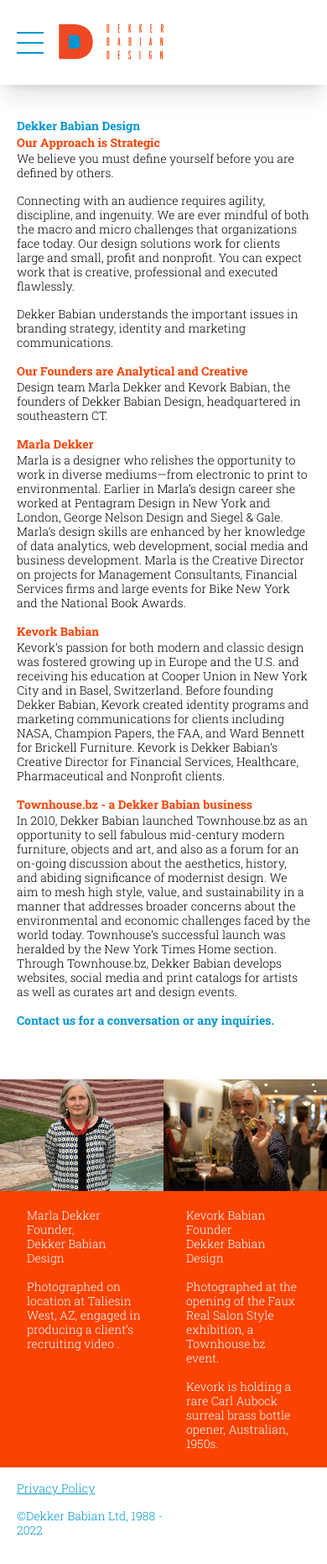
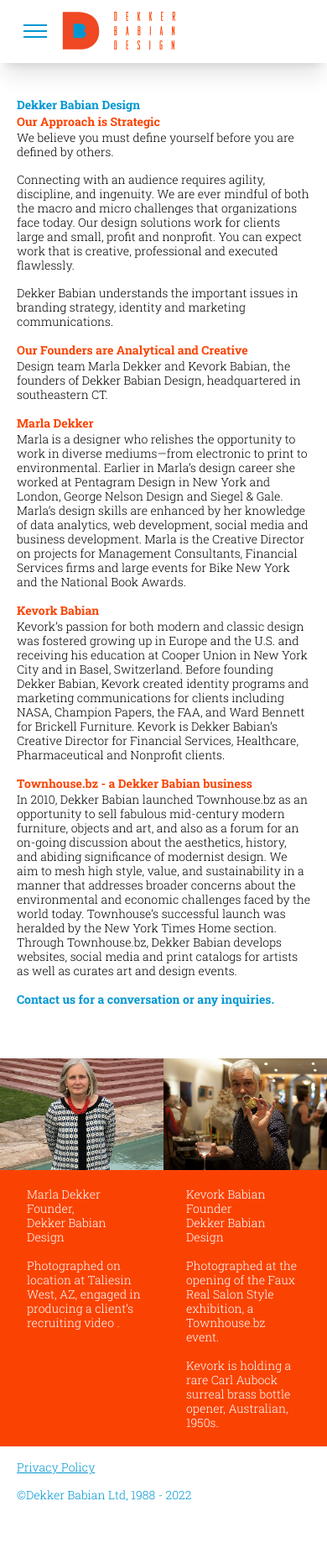
Before and after one commit to kthurm/dekker-babian-site, a React (Create React App) app: page /strategicApproach in a window 390 px wide. Shown: the whole page at 84% size. After the commit the page ends 1820 px from the top, so only its background shows below. Built offline with nearby package versions, Linux system fonts and the light colour scheme.

Commit message:
Adjusts mobile spacing

```diff
--- a/src/App.jsx
+++ b/src/App.jsx
@@ -17,7 +17,7 @@
     <BrowserRouter>
       <ScrollToTop />
       <Navbar />
-      <div className="flex-grow h-full mt-[100px]">
+      <div className="flex-grow h-full mt-[75px] md:mt-[101px]">
         <Routes>
           <Route index element={<Portfolio />} />
           <Route path="portfolio" element={<Portfolio />} />
--- a/src/components/Footer.jsx
+++ b/src/components/Footer.jsx
@@ -2,7 +2,7 @@
   return (
     <div className="footer">
       <div className="w-full z-50">
-        <div className="max-w-screen-xl mx-auto pt-4 pb-8 px-5 lg:px-2.5 grid grid-cols-2 md:grid-cols-4">
+        <div className="max-w-screen-xl mx-auto pt-4 pb-8 px-5 lg:px-2.5 grid md:grid-cols-4">
           <div className="flex flex-col space-y-4 text-primary font-light text-sm">
             <p>
               <a class="underline " href="/Privacy">
--- a/src/components/Navbar.jsx
+++ b/src/components/Navbar.jsx
@@ -9,17 +9,21 @@
   return (
     <div>
       <div className="nav-bar fixed w-full shadow-xl z-50">
-        <div className="max-w-screen-xl mx-auto py-2.5 px-5 xl:px-1 grid grid-cols-2 md:grid-cols-4 items-center h-[101px]">
+        <div className="max-w-screen-xl mx-auto md:py-2.5 pl-7 sm:px-5 xl:px-1 grid grid-cols-2 md:grid-cols-4 items-center h-[75px] md:h-[100px]">
           <div className="md:col-span-3 flex items-center space-x-3">
             <button onClick={() => setNavbarOpen((prev) => !prev)}>
-              <div className="flex flex-col space-y-2.5 py-4">
-                <div className="w-8 md:w-12 h-0.5 bg-primary"></div>
-                <div className="w-8 md:w-12 h-0.5 bg-primary"></div>
-                <div className="w-8 md:w-12 h-0.5 bg-primary"></div>
+              <div className="flex flex-col space-y-[5px] md:space-y-2.5 py-4">
+                <div className="w-7 md:w-12 h-0.5 bg-primary"></div>
+                <div className="w-7 md:w-12 h-0.5 bg-primary"></div>
+                <div className="w-7 md:w-12 h-0.5 bg-primary"></div>
               </div>
             </button>
             <Link to="/" className="" onClick={() => setNavbarOpen(false)}>
-              <img src={Logo} alt="DekkerBabian Logo" className="w-[200px]" />
+              <img
+                src={Logo}
+                alt="DekkerBabian Logo"
+                className="w-[180px] md:w-[200px]"
+              />
             </Link>
           </div>
           <div className="hidden sm:flex justify-end text-sm md:leading-[17px]">
@@ -34,11 +38,11 @@
           <nav
             className={
               navbarOpen
-                ? "absolute left-0 top-[102px] transition transform duration-200 opacity-100 translate-x-0"
+                ? "absolute left-0 top-[75px] md:top-[101px] transition transform duration-200 opacity-100 translate-x-0"
                 : "opacity-0 -translate-x-full h-0"
             }
           >
-            <ul className="bg-primary bg-opacity-80 flex flex-col pl-[78px] p-4 space-y-4 font-light text-sm">
+            <ul className="bg-primary bg-opacity-80 flex flex-col py-4 px-6 md:px-5 xl:pl-[65px] space-y-4 font-light text-sm">
               {links.map(({ name, path }, index) => {
                 return (
                   <li key={index}>
@@ -59,7 +63,6 @@
           </nav>
         </div>
       </div>
-      {/* <div className="space h-[73px] md:h-[102px]"></div> */}
     </div>
   );
 };
```
